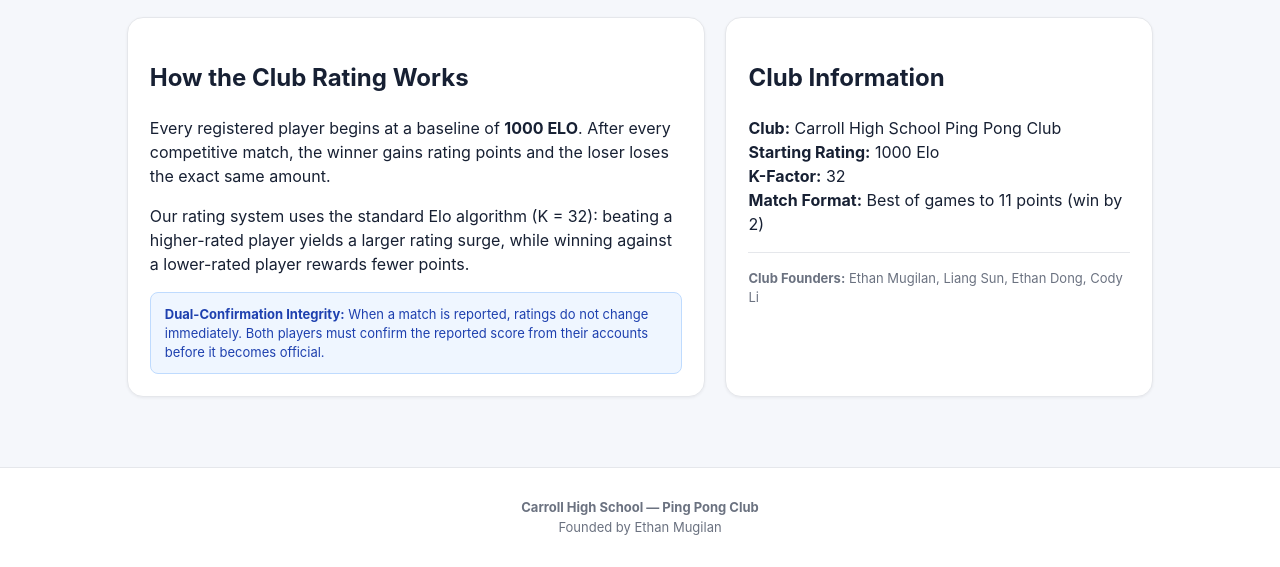
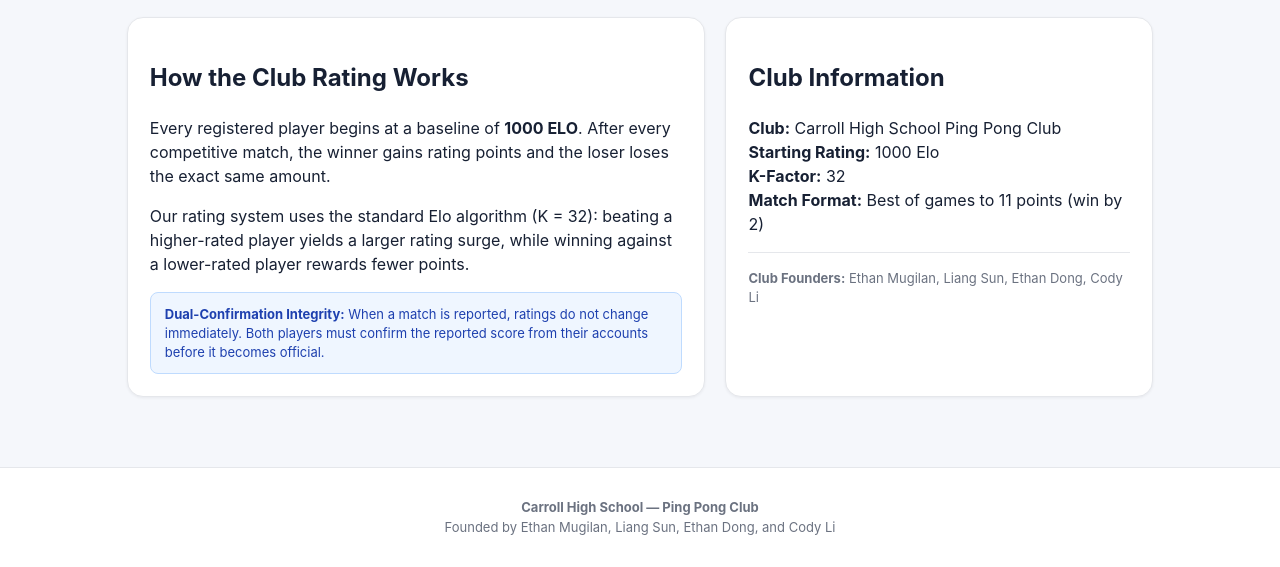
Before and after one commit to ethandong-source/pingpongclub, a plain HTML site: page index.html in a window 1280 px wide. Shown: the part 570-1137 px from the top of the page. Drawn offline with Linux system fonts and the light colour scheme.

```diff
--- a/index.html
+++ b/index.html
@@ -1152,7 +1152,7 @@
 ========================================= -->
 <footer>
   <strong>Carroll High School — Ping Pong Club</strong><br>
-  <span class="muted">Founded by Ethan Mugilan</span>
+  <span class="muted">Founded by Ethan Mugilan, Liang Sun, Ethan Dong, and Cody Li</span>
 </footer>
 
 <!-- =========================================
```
